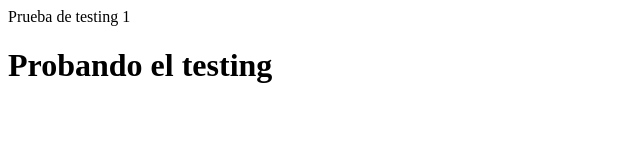
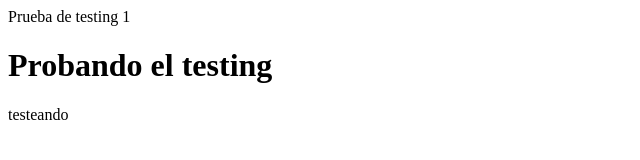
Before and after one commit to agustintf/fernandezt1, a plain HTML site: page index.html in a window 1280 px wide. Shown: the full height of the page, 0-640 px from the left. Drawn offline with Linux system fonts and the light colour scheme.

Commit message:
Segundo commit

```diff
--- a/index.html
+++ b/index.html
@@ -4,6 +4,7 @@
     </head>
     <body>
         <h1>Probando el testing</h1>
+        testeando
     </body>
 
 </html>
```
